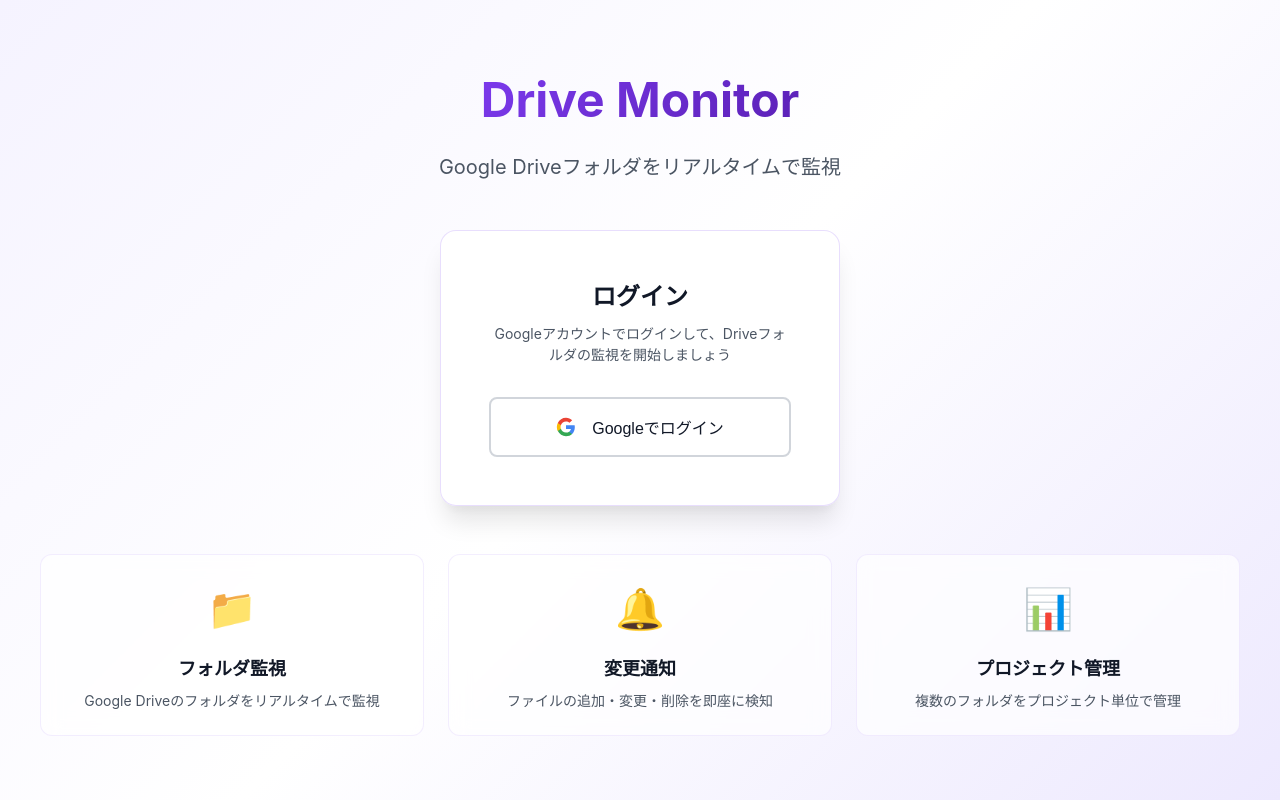
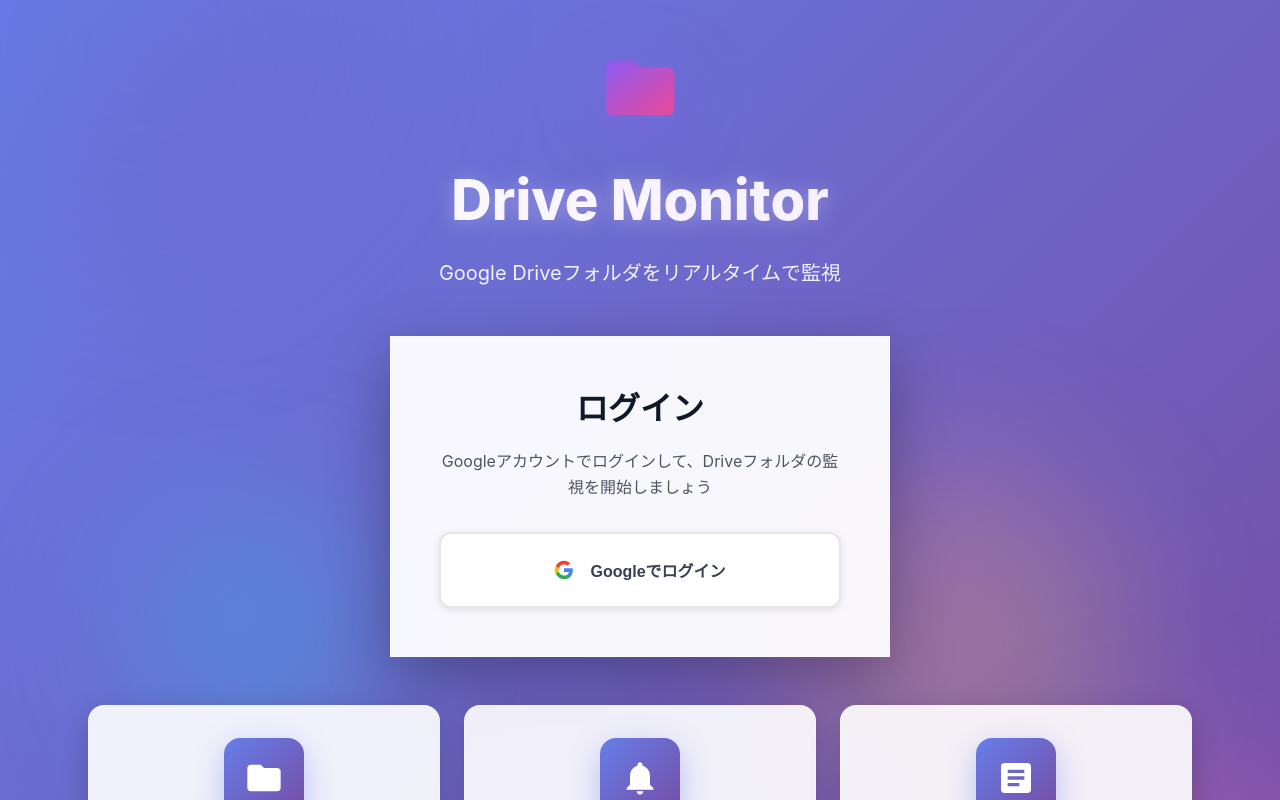
Before and after one commit to abush60/drive-monitor, a Next.js app: page / in a window 1280 px wide. Built offline with nearby package versions, Linux system fonts and the light colour scheme; no server answers.

Commit message:
Redesign login screen with modern graphics and animations

```diff
--- a/components/LoginScreen.jsx
+++ b/components/LoginScreen.jsx
@@ -4,69 +4,85 @@
 export default function LoginScreen() {
     return (
         <div className={styles.container}>
+            {/* 背景のアニメーション要素 */}
+            <div className={styles.backgroundShapes}>
+                <div className={styles.shape1}></div>
+                <div className={styles.shape2}></div>
+                <div className={styles.shape3}></div>
+                <div className={styles.shape4}></div>
+            </div>
+
             <div className={styles.content}>
-                <div className={styles.logoSection}>
-                    <h1 className={styles.title}>
-                        <span className="gradient-text">Drive Monitor</span>
-                    </h1>
-                    <p className={styles.subtitle}>
-                        Google Driveフォルダをリアルタイムで監視
-                    </p>
+                {/* ロゴとヘッダー */}
+                <div className={styles.header}>
+                    <div className={styles.logoContainer}>
+                        <svg className={styles.logo} width="80" height="80" viewBox="0 0 24 24" fill="none">
+                            <path d="M10 4H4c-1.1 0-1.99.9-1.99 2L2 18c0 1.1.9 2 2 2h16c1.1 0 2-.9 2-2V8c0-1.1-.9-2-2-2h-8l-2-2z" fill="url(#gradient1)" />
+                            <defs>
+                                <linearGradient id="gradient1" x1="0%" y1="0%" x2="100%" y2="100%">
+                                    <stop offset="0%" stopColor="#8B5CF6" />
+                                    <stop offset="100%" stopColor="#EC4899" />
+                                </linearGradient>
+                            </defs>
+                        </svg>
+                    </div>
+                    <h1 className={styles.title}>Drive Monitor</h1>
+                    <p className={styles.subtitle}>Google Driveフォルダをリアルタイムで監視</p>
                 </div>
 
+                {/* ログインカード */}
                 <div className={styles.loginCard}>
-                    <h2 className={styles.loginTitle}>ログイン</h2>
-                    <p className={styles.loginDescription}>
-                        Googleアカウントでログインして、Driveフォルダの監視を開始しましょう
-                    </p>
+                    <div className={styles.cardHeader}>
+                        <h2 className={styles.cardTitle}>ログイン</h2>
+                        <p className={styles.cardDescription}>
+                            Googleアカウントでログインして、Driveフォルダの監視を開始しましょう
+                        </p>
+                    </div>
 
                     <button
+                        className={styles.googleButton}
                         onClick={() => signIn('google')}
-                        className={styles.googleButton}
                     >
-                        <svg
-                            className={styles.googleIcon}
-                            viewBox="0 0 24 24"
-                            width="20"
-                            height="20"
-                        >
-                            <path
-                                fill="#4285F4"
-                                d="M22.56 12.25c0-.78-.07-1.53-.2-2.25H12v4.26h5.92c-.26 1.37-1.04 2.53-2.21 3.31v2.77h3.57c2.08-1.92 3.28-4.74 3.28-8.09z"
-                            />
-                            <path
-                                fill="#34A853"
-                                d="M12 23c2.97 0 5.46-.98 7.28-2.66l-3.57-2.77c-.98.66-2.23 1.06-3.71 1.06-2.86 0-5.29-1.93-6.16-4.53H2.18v2.84C3.99 20.53 7.7 23 12 23z"
-                            />
-                            <path
-                                fill="#FBBC05"
-                                d="M5.84 14.09c-.22-.66-.35-1.36-.35-2.09s.13-1.43.35-2.09V7.07H2.18C1.43 8.55 1 10.22 1 12s.43 3.45 1.18 4.93l2.85-2.22.81-.62z"
-                            />
-                            <path
-                                fill="#EA4335"
-                                d="M12 5.38c1.62 0 3.06.56 4.21 1.64l3.15-3.15C17.45 2.09 14.97 1 12 1 7.7 1 3.99 3.47 2.18 7.07l3.66 2.84c.87-2.6 3.3-4.53 6.16-4.53z"
-                            />
-                            <path fill="none" d="M1 1h22v22H1z" />
+                        <svg width="20" height="20" viewBox="0 0 24 24">
+                            <path fill="#4285F4" d="M22.56 12.25c0-.78-.07-1.53-.2-2.25H12v4.26h5.92c-.26 1.37-1.04 2.53-2.21 3.31v2.77h3.57c2.08-1.92 3.28-4.74 3.28-8.09z" />
+                            <path fill="#34A853" d="M12 23c2.97 0 5.46-.98 7.28-2.66l-3.57-2.77c-.98.66-2.23 1.06-3.71 1.06-2.86 0-5.29-1.93-6.16-4.53H2.18v2.84C3.99 20.53 7.7 23 12 23z" />
+                            <path fill="#FBBC05" d="M5.84 14.09c-.22-.66-.35-1.36-.35-2.09s.13-1.43.35-2.09V7.07H2.18C1.43 8.55 1 10.22 1 12s.43 3.45 1.18 4.93l2.85-2.22.81-.62z" />
+                            <path fill="#EA4335" d="M12 5.38c1.62 0 3.06.56 4.21 1.64l3.15-3.15C17.45 2.09 14.97 1 12 1 7.7 1 3.99 3.47 2.18 7.07l3.66 2.84c.87-2.6 3.3-4.53 6.16-4.53z" />
                         </svg>
-                        Googleでログイン
+                        <span>Googleでログイン</span>
                     </button>
                 </div>
 
+                {/* 機能紹介 */}
                 <div className={styles.features}>
-                    <div className={styles.feature}>
-                        <div className={styles.featureIcon}>📁</div>
-                        <h3>フォルダ監視</h3>
-                        <p>Google Driveのフォルダをリアルタイムで監視</p>
+                    <div className={styles.featureCard}>
+                        <div className={styles.featureIcon}>
+                            <svg width="40" height="40" viewBox="0 0 24 24" fill="currentColor">
+                                <path d="M10 4H4c-1.1 0-1.99.9-1.99 2L2 18c0 1.1.9 2 2 2h16c1.1 0 2-.9 2-2V8c0-1.1-.9-2-2-2h-8l-2-2z" />
+                            </svg>
+                        </div>
+                        <h3 className={styles.featureTitle}>フォルダ監視</h3>
+                        <p className={styles.featureDescription}>Google Driveのフォルダをリアルタイムで監視</p>
                     </div>
-                    <div className={styles.feature}>
-                        <div className={styles.featureIcon}>🔔</div>
-                        <h3>変更通知</h3>
-                        <p>ファイルの追加・変更・削除を即座に検知</p>
+
+                    <div className={styles.featureCard}>
+                        <div className={styles.featureIcon}>
+                            <svg width="40" height="40" viewBox="0 0 24 24" fill="currentColor">
+                                <path d="M12 22c1.1 0 2-.9 2-2h-4c0 1.1.9 2 2 2zm6-6v-5c0-3.07-1.64-5.64-4.5-6.32V4c0-.83-.67-1.5-1.5-1.5s-1.5.67-1.5 1.5v.68C7.63 5.36 6 7.92 6 11v5l-2 2v1h16v-1l-2-2z" />
+                            </svg>
+                        </div>
+                        <h3 className={styles.featureTitle}>変更通知</h3>
+                        <p className={styles.featureDescription}>ファイルの追加・更新・削除を即座に検知</p>
                     </div>
-                    <div className={styles.feature}>
-                        <div className={styles.featureIcon}>📊</div>
-                        <h3>プロジェクト管理</h3>
-                        <p>複数のフォルダをプロジェクト単位で管理</p>
+
+                    <div className={styles.featureCard}>
+                        <div className={styles.featureIcon}>
+                            <svg width="40" height="40" viewBox="0 0 24 24" fill="currentColor">
+                                <path d="M19 3H5c-1.1 0-2 .9-2 2v14c0 1.1.9 2 2 2h14c1.1 0 2-.9 2-2V5c0-1.1-.9-2-2-2zm-5 14H7v-2h7v2zm3-4H7v-2h10v2zm0-4H7V7h10v2z" />
+                            </svg>
+                        </div>
+                        <h3 className={styles.featureTitle}>プロジェクト管理</h3>
+                        <p className={styles.featureDescription}>複数のフォルダをプロジェクト単位で管理</p>
                     </div>
                 </div>
             </div>
--- a/styles/LoginScreen.module.css
+++ b/styles/LoginScreen.module.css
@@ -3,62 +3,196 @@
     display: flex;
     align-items: center;
     justify-content: center;
-    padding: var(--spacing-lg);
-    background: linear-gradient(135deg, var(--color-purple-50) 0%, var(--color-white) 50%, var(--color-purple-100) 100%);
-    animation: fadeIn var(--transition-normal);
+    position: relative;
+    overflow: hidden;
+    background: linear-gradient(135deg, #667eea 0%, #764ba2 100%);
+}
+
+/* 背景のアニメーション要素 */
+.backgroundShapes {
+    position: absolute;
+    top: 0;
+    left: 0;
+    width: 100%;
+    height: 100%;
+    overflow: hidden;
+    z-index: 0;
+}
+
+.shape1,
+.shape2,
+.shape3,
+.shape4 {
+    position: absolute;
+    border-radius: 50%;
+    filter: blur(80px);
+    opacity: 0.3;
+    animation: float 20s ease-in-out infinite;
+}
+
+.shape1 {
+    width: 400px;
+    height: 400px;
+    background: linear-gradient(135deg, #667eea 0%, #764ba2 100%);
+    top: -100px;
+    left: -100px;
+    animation-delay: 0s;
+}
+
+.shape2 {
+    width: 300px;
+    height: 300px;
+    background: linear-gradient(135deg, #f093fb 0%, #f5576c 100%);
+    bottom: -50px;
+    right: -50px;
+    animation-delay: 5s;
+}
+
+.shape3 {
+    width: 250px;
+    height: 250px;
+    background: linear-gradient(135deg, #4facfe 0%, #00f2fe 100%);
+    top: 50%;
+    left: 10%;
+    animation-delay: 10s;
+}
+
+.shape4 {
+    width: 350px;
+    height: 350px;
+    background: linear-gradient(135deg, #fa709a 0%, #fee140 100%);
+    bottom: 20%;
+    left: 60%;
+    animation-delay: 15s;
+}
+
+@keyframes float {
+
+    0%,
+    100% {
+        transform: translate(0, 0) scale(1);
+    }
+
+    25% {
+        transform: translate(50px, -50px) scale(1.1);
+    }
+
+    50% {
+        transform: translate(-30px, 30px) scale(0.9);
+    }
+
+    75% {
+        transform: translate(30px, 50px) scale(1.05);
+    }
 }
 
 .content {
+    position: relative;
+    z-index: 1;
+    max-width: 1200px;
     width: 100%;
-    max-width: 1200px;
-    display: flex;
-    flex-direction: column;
-    gap: var(--spacing-2xl);
+    padding: var(--spacing-2xl);
+    animation: fadeInUp 0.8s ease-out;
 }
 
-.logoSection {
+@keyframes fadeInUp {
+    from {
+        opacity: 0;
+        transform: translateY(30px);
+    }
+
+    to {
+        opacity: 1;
+        transform: translateY(0);
+    }
+}
+
+/* ヘッダー */
+.header {
     text-align: center;
-    animation: slideIn var(--transition-slow);
+    margin-bottom: var(--spacing-2xl);
+}
+
+.logoContainer {
+    display: inline-block;
+    margin-bottom: var(--spacing-lg);
+    animation: pulse 2s ease-in-out infinite;
+}
+
+@keyframes pulse {
+
+    0%,
+    100% {
+        transform: scale(1);
+    }
+
+    50% {
+        transform: scale(1.05);
+    }
+}
+
+.logo {
+    filter: drop-shadow(0 10px 30px rgba(139, 92, 246, 0.5));
 }
 
 .title {
-    font-size: 3rem;
-    font-weight: 700;
+    font-size: 3.5rem;
+    font-weight: 800;
+    background: linear-gradient(135deg, #ffffff 0%, #f3e7ff 100%);
+    -webkit-background-clip: text;
+    -webkit-text-fill-color: transparent;
+    background-clip: text;
     margin-bottom: var(--spacing-md);
+    text-shadow: 0 2px 20px rgba(255, 255, 255, 0.3);
 }
 
 .subtitle {
     font-size: 1.25rem;
-    color: var(--color-gray-600);
+    color: rgba(255, 255, 255, 0.9);
+    font-weight: 400;
 }
 
+/* ログインカード */
 .loginCard {
-    background: rgba(255, 255, 255, 0.9);
-    backdrop-filter: blur(10px);
-    -webkit-backdrop-filter: blur(10px);
-    border: 1px solid rgba(139, 92, 246, 0.2);
-    border-radius: var(--radius-xl);
+    background: rgba(255, 255, 255, 0.95);
+    backdrop-filter: blur(20px);
+    border-radius: var(--radius-2xl);
     padding: var(--spacing-2xl);
-    box-shadow: var(--shadow-xl);
-    max-width: 400px;
-    margin: 0 auto;
-    width: 100%;
-    animation: fadeIn var(--transition-slow) 0.2s;
+    box-shadow: 0 20px 60px rgba(0, 0, 0, 0.3);
+    max-width: 500px;
+    margin: 0 auto var(--spacing-2xl);
+    border: 1px solid rgba(255, 255, 255, 0.3);
+    animation: slideIn 0.8s ease-out 0.2s both;
 }
 
-.loginTitle {
-    font-size: 1.5rem;
-    font-weight: 600;
-    color: var(--color-gray-900);
-    margin-bottom: var(--spacing-sm);
-    text-align: center;
+@keyframes slideIn {
+    from {
+        opacity: 0;
+        transform: translateY(20px);
+    }
+
+    to {
+        opacity: 1;
+        transform: translateY(0);
+    }
 }
 
-.loginDescription {
-    font-size: 0.875rem;
+.cardHeader {
+    text-align: center;
+    margin-bottom: var(--spacing-xl);
+}
+
+.cardTitle {
+    font-size: 2rem;
+    font-weight: 700;
+    color: var(--color-gray-900);
+    margin-bottom: var(--spacing-md);
+}
+
+.cardDescription {
+    font-size: 1rem;
     color: var(--color-gray-600);
-    margin-bottom: var(--spacing-xl);
-    text-align: center;
+    line-height: 1.6;
 }
 
 .googleButton {
@@ -67,72 +201,105 @@
     align-items: center;
     justify-content: center;
     gap: var(--spacing-md);
-    padding: var(--spacing-md) var(--spacing-lg);
+    padding: var(--spacing-lg) var(--spacing-xl);
+    background: white;
+    border: 2px solid var(--color-gray-200);
+    border-radius: var(--radius-lg);
     font-size: 1rem;
-    font-weight: 500;
-    color: var(--color-gray-900);
-    background: var(--color-white);
-    border: 2px solid var(--color-gray-300);
-    border-radius: var(--radius-md);
+    font-weight: 600;
+    color: var(--color-gray-700);
     cursor: pointer;
-    transition: all var(--transition-fast);
+    transition: all var(--transition-normal);
+    box-shadow: 0 2px 8px rgba(0, 0, 0, 0.1);
 }
 
 .googleButton:hover {
     background: var(--color-gray-50);
     border-color: var(--color-purple-400);
-    box-shadow: var(--shadow-lg);
+    box-shadow: 0 4px 16px rgba(139, 92, 246, 0.3);
     transform: translateY(-2px);
 }
 
-.googleIcon {
-    flex-shrink: 0;
+.googleButton:active {
+    transform: translateY(0);
 }
 
+/* 機能紹介 */
 .features {
     display: grid;
-    grid-template-columns: repeat(auto-fit, minmax(250px, 1fr));
+    grid-template-columns: repeat(auto-fit, minmax(280px, 1fr));
     gap: var(--spacing-lg);
-    animation: fadeIn var(--transition-slow) 0.4s;
+    animation: fadeIn 0.8s ease-out 0.4s both;
 }
 
-.feature {
-    background: rgba(255, 255, 255, 0.7);
-    backdrop-filter: blur(10px);
-    -webkit-backdrop-filter: blur(10px);
-    border: 1px solid rgba(139, 92, 246, 0.1);
-    border-radius: var(--radius-lg);
-    padding: var(--spacing-lg);
-    text-align: center;
-    transition: all var(--transition-normal);
+@keyframes fadeIn {
+    from {
+        opacity: 0;
+    }
+
+    to {
+        opacity: 1;
+    }
 }
 
-.feature:hover {
-    transform: translateY(-4px);
-    box-shadow: var(--shadow-lg);
-    border-color: rgba(139, 92, 246, 0.3);
+.featureCard {
+    background: rgba(255, 255, 255, 0.9);
+    backdrop-filter: blur(10px);
+    border-radius: var(--radius-xl);
+    padding: var(--spacing-xl);
+    text-align: center;
+    border: 1px solid rgba(255, 255, 255, 0.3);
+    transition: all var(--transition-normal);
+    box-shadow: 0 10px 30px rgba(0, 0, 0, 0.2);
+}
+
+.featureCard:hover {
+    transform: translateY(-8px);
+    box-shadow: 0 20px 40px rgba(0, 0, 0, 0.3);
 }
 
 .featureIcon {
-    font-size: 2.5rem;
-    margin-bottom: var(--spacing-md);
+    width: 80px;
+    height: 80px;
+    margin: 0 auto var(--spacing-lg);
+    background: linear-gradient(135deg, #667eea 0%, #764ba2 100%);
+    border-radius: var(--radius-xl);
+    display: flex;
+    align-items: center;
+    justify-content: center;
+    color: white;
+    box-shadow: 0 10px 30px rgba(102, 126, 234, 0.4);
 }
 
-.feature h3 {
-    font-size: 1.125rem;
-    font-weight: 600;
+.featureTitle {
+    font-size: 1.25rem;
+    font-weight: 700;
     color: var(--color-gray-900);
     margin-bottom: var(--spacing-sm);
 }
 
-.feature p {
+.featureDescription {
     font-size: 0.875rem;
     color: var(--color-gray-600);
+    line-height: 1.6;
 }
 
+/* レスポンシブ */
 @media (max-width: 768px) {
     .title {
-        font-size: 2rem;
+        font-size: 2.5rem;
+    }
+
+    .subtitle {
+        font-size: 1rem;
+    }
+
+    .content {
+        padding: var(--spacing-lg);
+    }
+
+    .loginCard {
+        padding: var(--spacing-xl);
     }
 
     .features {
```
